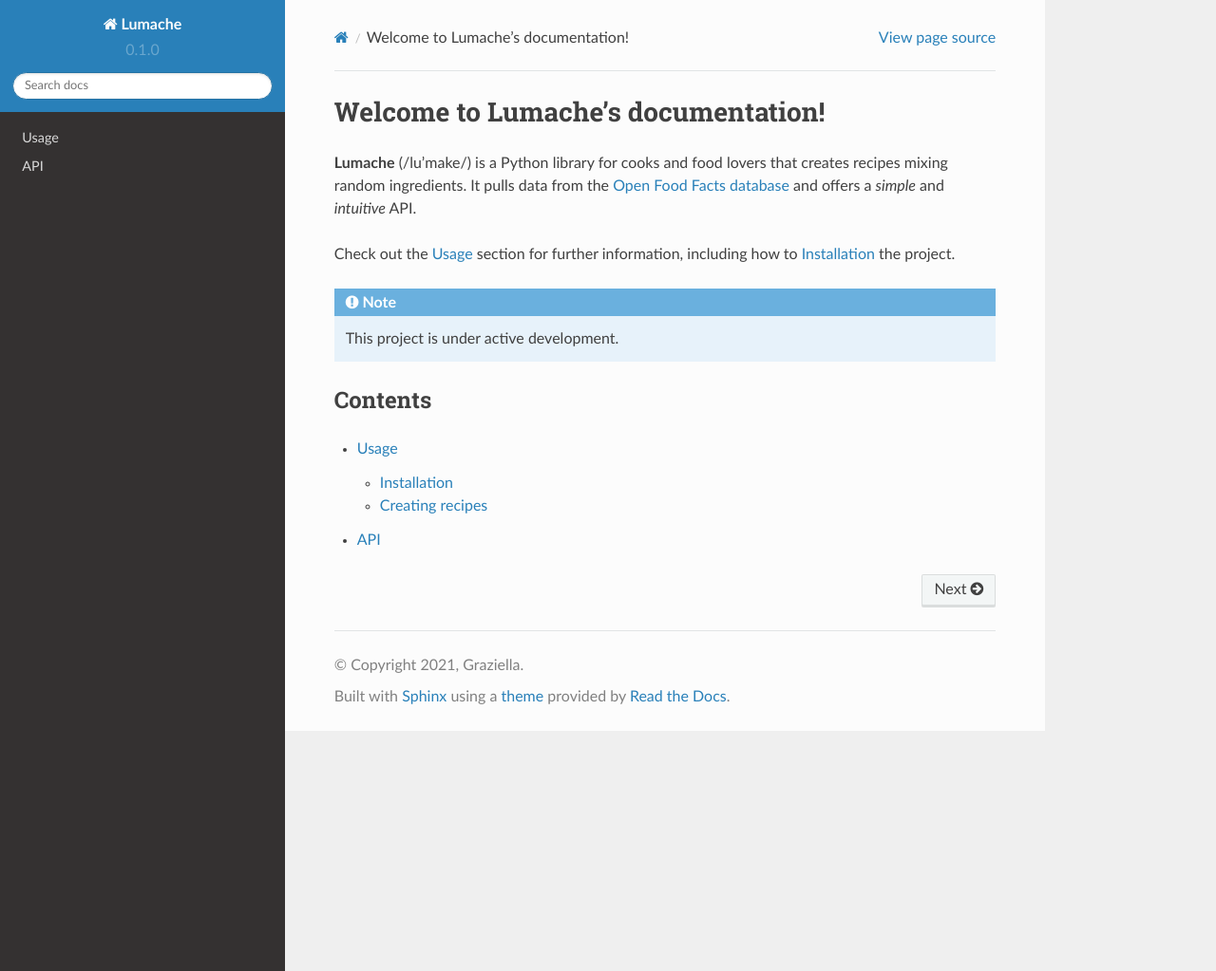
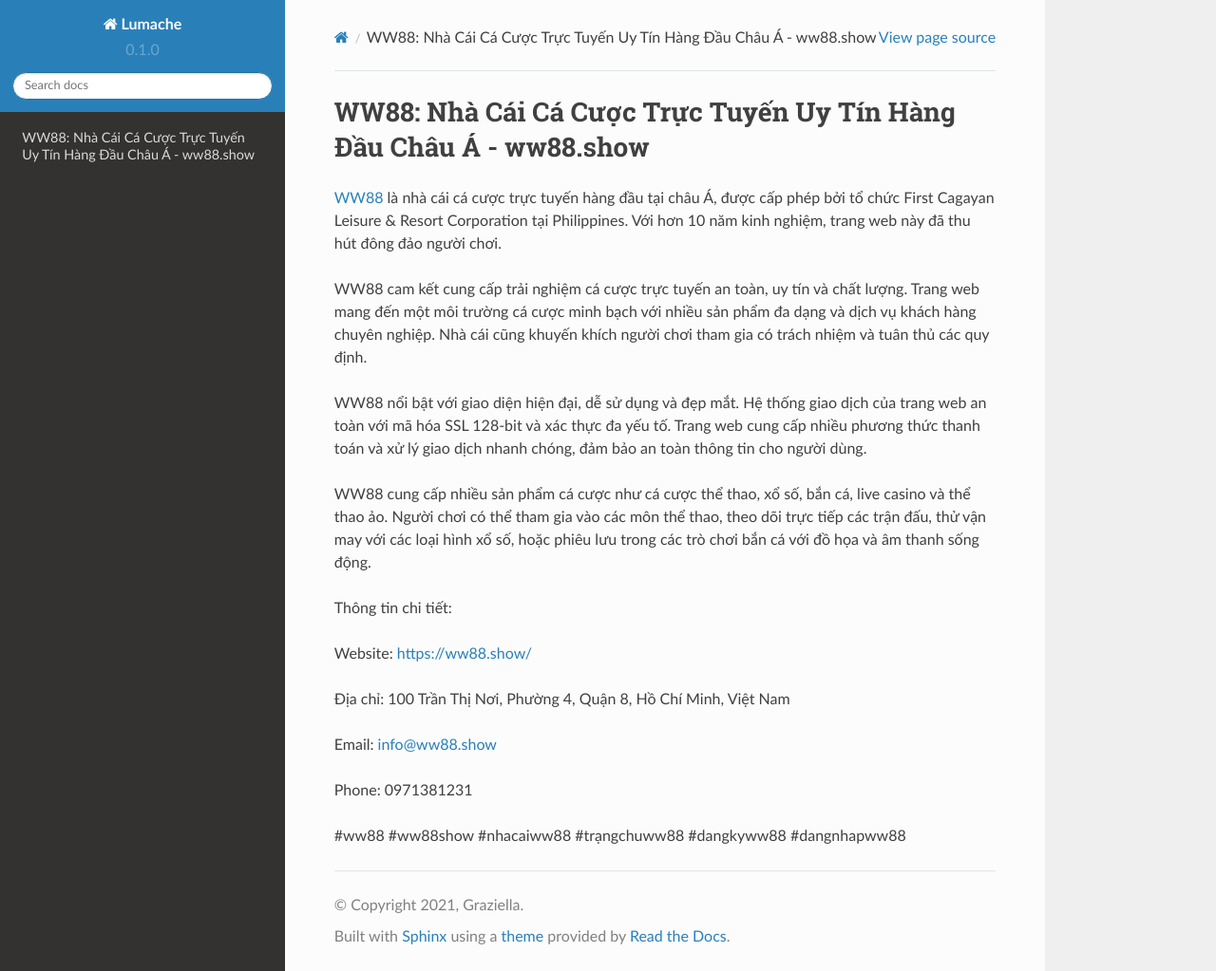
Before and after one commit to iaduphattai904809/ww88show, a Sphinx documentation site: the page built from docs/source/index.rst, in a window 1280 px wide and 1023 px high. Shown: the whole window at 95% size. Built offline with Sphinx 7.4.7 and the Read the Docs theme 2.0.0, drawn with Linux system fonts in a browser that asks for light colours.

Commit message:
Update index.rst

```diff
--- a/docs/source/index.rst
+++ b/docs/source/index.rst
@@ -1,22 +1,22 @@
-Welcome to Lumache's documentation!
+WW88: Nhà Cái Cá Cược Trực Tuyến Uy Tín Hàng Đầu Châu Á - ww88.show
 ===================================
 
-**Lumache** (/lu'make/) is a Python library for cooks and food lovers
-that creates recipes mixing random ingredients.
-It pulls data from the `Open Food Facts database <https://world.openfoodfacts.org/>`_
-and offers a *simple* and *intuitive* API.
+`WW88 <https://ww88.show/>`_ là nhà cái cá cược trực tuyến hàng đầu tại châu Á, được cấp phép bởi tổ chức First Cagayan Leisure & Resort Corporation tại Philippines. Với hơn 10 năm kinh nghiệm, trang web này đã thu hút đông đảo người chơi.
 
-Check out the :doc:`usage` section for further information, including
-how to :ref:`installation` the project.
+WW88 cam kết cung cấp trải nghiệm cá cược trực tuyến an toàn, uy tín và chất lượng. Trang web mang đến một môi trường cá cược minh bạch với nhiều sản phẩm đa dạng và dịch vụ khách hàng chuyên nghiệp. Nhà cái cũng khuyến khích người chơi tham gia có trách nhiệm và tuân thủ các quy định.
 
-.. note::
+WW88 nổi bật với giao diện hiện đại, dễ sử dụng và đẹp mắt. Hệ thống giao dịch của trang web an toàn với mã hóa SSL 128-bit và xác thực đa yếu tố. Trang web cung cấp nhiều phương thức thanh toán và xử lý giao dịch nhanh chóng, đảm bảo an toàn thông tin cho người dùng.
 
-   This project is under active development.
+WW88 cung cấp nhiều sản phẩm cá cược như cá cược thể thao, xổ số, bắn cá, live casino và thể thao ảo. Người chơi có thể tham gia vào các môn thể thao, theo dõi trực tiếp các trận đấu, thử vận may với các loại hình xổ số, hoặc phiêu lưu trong các trò chơi bắn cá với đồ họa và âm thanh sống động.
 
-Contents
---------
+Thông tin chi tiết:
 
-.. toctree::
+Website: https://ww88.show/
 
-   usage
-   api
+Địa chỉ: 100 Trần Thị Nơi, Phường 4, Quận 8, Hồ Chí Minh, Việt Nam
+
+Email: info@ww88.show
+
+Phone: 0971381231
+
+#ww88 #ww88show #nhacaiww88 #trạngchuww88 #dangkyww88 #dangnhapww88
```
